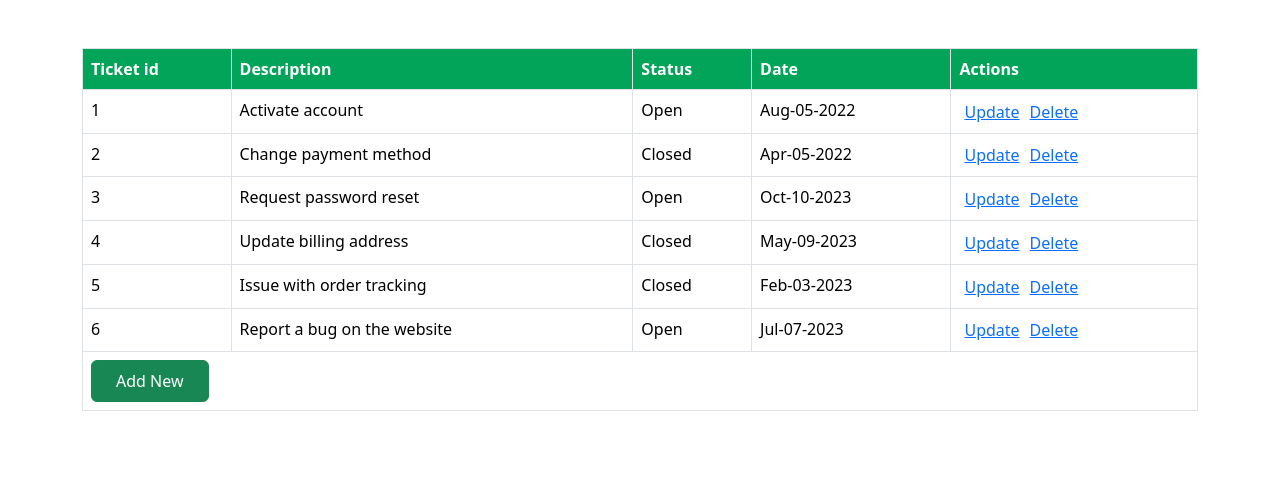
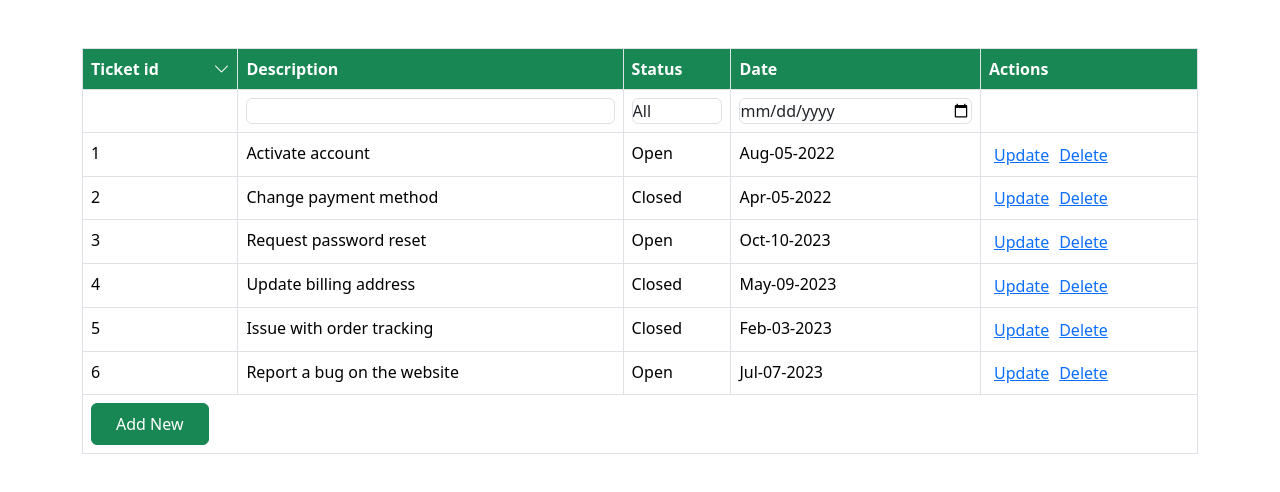
Before and after one commit to waleedlh10/net_angular_crud, an Angular app in the folder front_app/: page /tickets in a window 1280 px wide. Shown: the top 492 px of the page. Built offline with nearby package versions, Linux system fonts and the light colour scheme.

Commit message:
sort and filter table frontend

```diff
--- a/front_app/src/app/app.module.ts
+++ b/front_app/src/app/app.module.ts
@@ -12,6 +12,7 @@ import { ReactiveFormsModule } from '@angular/forms';
 import { AddTicketInterfaceComponent } from './components/interfaces/add-ticket-interface/add-ticket-interface.component';
 import { AddTicketFeatureComponent } from './components/feature/add-ticket-feature/add-ticket-feature.component';
 import { ModalComponent } from './components/feature/modal/modal.component';
+import { ToastComponent } from './components/feature/toast/toast.component';
 
 @NgModule({
   declarations: [
@@ -23,6 +24,7 @@ import { ModalComponent } from './components/feature/modal/modal.component';
     AddTicketInterfaceComponent,
     AddTicketFeatureComponent,
     ModalComponent,
+    ToastComponent,
   ],
   imports: [
     BrowserModule,
--- a/front_app/src/app/components/feature/table/table.component.html
+++ b/front_app/src/app/components/feature/table/table.component.html
@@ -3,11 +3,46 @@
         <table class="table table-bordered">
             <thead>
                 <tr>
-                    <th scope="col" *ngFor="let table_column of table_columns">
-                        {{table_column.ColumnName}}</th>
+                    <th scope="col" *ngFor="let table_column of table_columns"
+                        (click)="change_order(table_column.DataName)" class="bg-success">
+                        <div class="w-100 d-flex justify-content-between">
+                            <div class="col_name">{{table_column.ColumnName}}</div>
+                            <div class="sort" *ngIf="order_col == table_column.DataName ? 'd-none' : ''">
+                                <i class="bi bi-chevron-down" *ngIf="order_dir == 'asc'"></i>
+                                <i class="bi bi-chevron-up" *ngIf="order_dir == 'desc'"></i>
+                            </div>
+                        </div>
+                    </th>
                 </tr>
             </thead>
             <tbody>
+                <tr>
+                    <td *ngFor="let table_column of table_columns">
+                        <form [formGroup]="filters_form">
+                            <div class="w-100" *ngIf="table_column.DataName !== 'ticket_id'">
+                                <!-- 'date' -->
+                                <input *ngIf="table_column.DataName === 'date'" [id]="table_column.DataName" type="date"
+                                    formControlName="{{ table_column.DataName }}" class="form-control"
+                                    (ngModelChange)="get_table_content()" />
+
+                                <!-- 'status' -->
+                                <select *ngIf="table_column.DataName === 'status'" [id]="table_column.DataName"
+                                    (ngModelChange)="get_table_content()" formControlName="{{ table_column.DataName }}"
+                                    class="form-control">
+                                    <option value="All">All</option>
+                                    <option value="Open">Open</option>
+                                    <option value="Closed">Closed</option>
+                                </select>
+
+                                <!-- other fields -->
+                                <input (ngModelChange)="get_table_content()"
+                                    *ngIf="table_column.DataName !== 'status' && table_column.DataName !== 'date' && table_column.DataName !== 'actions'"
+                                    [id]=" table_column.DataName" type="text"
+                                    formControlName="{{ table_column.DataName }}" class="form-control" />
+                            </div>
+                        </form>
+                    </td>
+                </tr>
                 <tr *ngFor="let row of table_content">
                     <td *ngFor="let table_column of table_columns">
                         <ng-container *ngIf="table_column.DataName === 'actions'; else normalCell">
--- a/front_app/src/app/components/feature/table/table.component.scss
+++ b/front_app/src/app/components/feature/table/table.component.scss
@@ -4,8 +4,9 @@ table {
     thead {
         tr {
             th {
-                background-color: $primary_color;
+                // background-color: $primary_color;
                 color: #ffffff;
+                cursor: pointer;
             }
 
             .add_button {
--- a/front_app/src/app/components/feature/table/table.component.ts
+++ b/front_app/src/app/components/feature/table/table.component.ts
@@ -4,6 +4,7 @@ import { Ticket } from 'src/app/interfaces/ticket.interface';
 import { TableColumn } from 'src/app/interfaces/table.interface';
 import { Router } from '@angular/router';
 import { ModalComponent } from '../modal/modal.component';
+import { FormBuilder, FormGroup, Validators } from '@angular/forms';
 
 @Component({
   selector: 'app-table',
@@ -17,12 +18,31 @@ export class TableComponent implements OnInit {
   confirmation_modal_body: string = '';
   @ViewChild('modal', { static: false }) modal!: ModalComponent;
   ticket_selected_id!: number;
+  order_col: string = ''; // sort column name
+  order_dir: 'asc' | 'desc' = 'asc'; // sort direction
+  filters_form: FormGroup = this.fb.group({}); // filter form
 
-  constructor(private ticketsService: TicketsService, private router: Router) {}
+  constructor(
+    private ticketsService: TicketsService,
+    private router: Router,
+    private fb: FormBuilder
+  ) {}
 
   ngOnInit(): void {
-    this.table_columns = this.ticketsService.get_table_columns();
-    this.table_content = this.ticketsService.get_table_content();
+    this.table_columns = this.get_table_columns();
+    this.table_content = this.get_table_content();
+    this.order_col = this.table_columns[0].DataName;
+    this.generateForm();
+  }
+
+  get_table_columns() {
+    return this.ticketsService.get_table_columns();
+  }
+
+  get_table_content() {
+    console.log('get_table_content');
+
+    return this.ticketsService.get_table_content();
   }
 
   performAction(action: string, ticketId: number) {
@@ -41,6 +61,7 @@ export class TableComponent implements OnInit {
         console.log('Unknown action:', action);
     }
   }
+
   go_to_add_ticket() {
     console.log('go_to_add_ticket');
     this.router.navigate(['ticket', 'create']);
@@ -54,4 +75,23 @@ export class TableComponent implements OnInit {
     if (this.ticket_selected_id)
       this.ticketsService.delete_ticket(this.ticket_selected_id);
   }
+
+  change_order(column_name: string) {
+    if (this.order_col != column_name) this.order_col = column_name;
+    else
+      this.order_dir = this.order_dir =
+        this.order_dir === 'desc' ? 'asc' : 'desc';
+
+    this.get_table_content();
+  }
+
+  generateForm(): void {
+    this.table_columns.forEach((field) => {
+      if (field.DataName === 'status') {
+        this.filters_form.addControl('status', this.fb.control('All'));
+      } else {
+        this.filters_form.addControl(field.DataName, this.fb.control(''));
+      }
+    });
+  }
 }
--- /dev/null
+++ b/front_app/src/app/components/feature/toast/toast.component.html
@@ -0,0 +1 @@
+<p>toast works!</p>
```
Also changed, not shown: front_app/src/app/components/feature/toast/toast.component.ts (added, +10 -0 lines), front_app/src/app/components/feature/toast/toast.component.scss (added), 1 other file (tests, documents, lock files or other folders).
